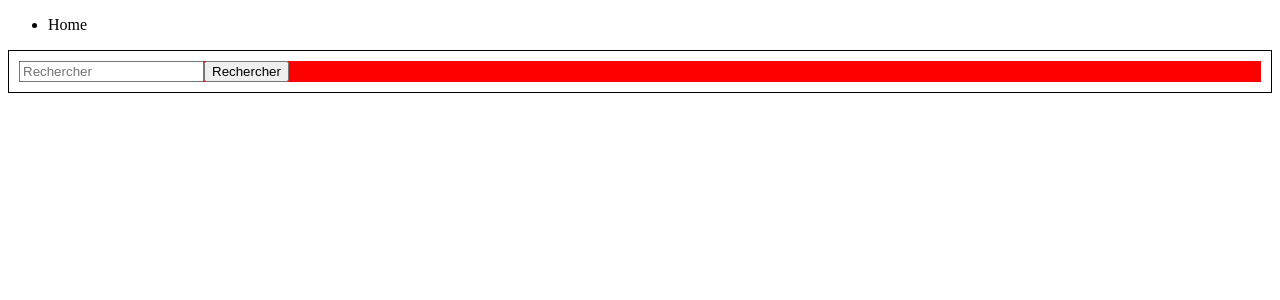
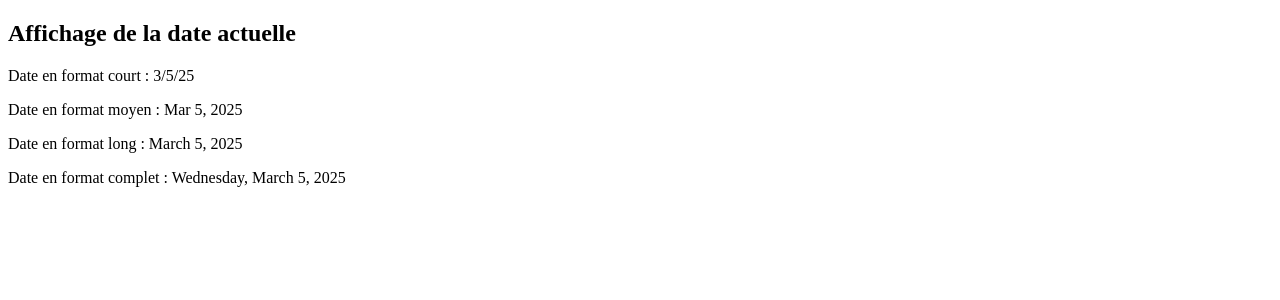
Before and after one commit to Dyl-DJM/angular-exploration, an Angular app: page / in a window 1280 px wide. Shown: the top 300 px of the page. Built offline with nearby package versions, Linux system fonts and the light colour scheme.

Commit message:
Added the pipe that displays a date into many formats

```diff
--- a/src/app/app.component.ts
+++ b/src/app/app.component.ts
@@ -1,12 +1,14 @@
 import { Component } from '@angular/core';
 import { RouterOutlet } from '@angular/router';
 import { NavbarComponent } from './features/navbar/navbar.component';
+import { AffichageDateComponent } from './pages/affichage-date/affichage-date.component';
 
 @Component({
   selector: 'app-root',
-  imports: [/*RouterOutlet,*/ NavbarComponent],
+  imports: [/*RouterOutlet, NavbarComponent,*/ AffichageDateComponent],
   // templateUrl: './app.component.html',
-  template:'<app-navbar><app-navbar>',
+  // template:'<app-navbar><app-navbar>',
+  template:'<app-affichage-date></app-affichage-date>',
   styleUrl: './app.component.css'
 })
 export class AppComponent {
--- /dev/null
+++ b/src/app/pages/affichage-date/affichage-date.component.html
@@ -0,0 +1,9 @@
+<div>
+    <h2>
+        Affichage de la date actuelle
+    </h2>
+    <p>Date en format court : {{today | date: 'shortDate'}}</p>
+    <p>Date en format moyen : {{today | date: 'mediumDate'}}</p>
+    <p>Date en format long : {{today | date: 'longDate'}}</p>
+    <p>Date en format complet : {{today | date: 'fullDate'}}</p>
+</div>
--- /dev/null
+++ b/src/app/pages/affichage-date/affichage-date.component.ts
@@ -0,0 +1,12 @@
+import { Component } from '@angular/core';
+import { DatePipe } from '@angular/common';
+
+@Component({
+  selector: 'app-affichage-date',
+  imports: [DatePipe],
+  templateUrl: './affichage-date.component.html',
+  styleUrl: './affichage-date.component.css'
+})
+export class AffichageDateComponent {
+	today: Date = new Date();
+}
```
Also changed, not shown: src/app/pages/affichage-date/affichage-date.component.css (added), 1 other file (tests, documents, lock files or other folders).
